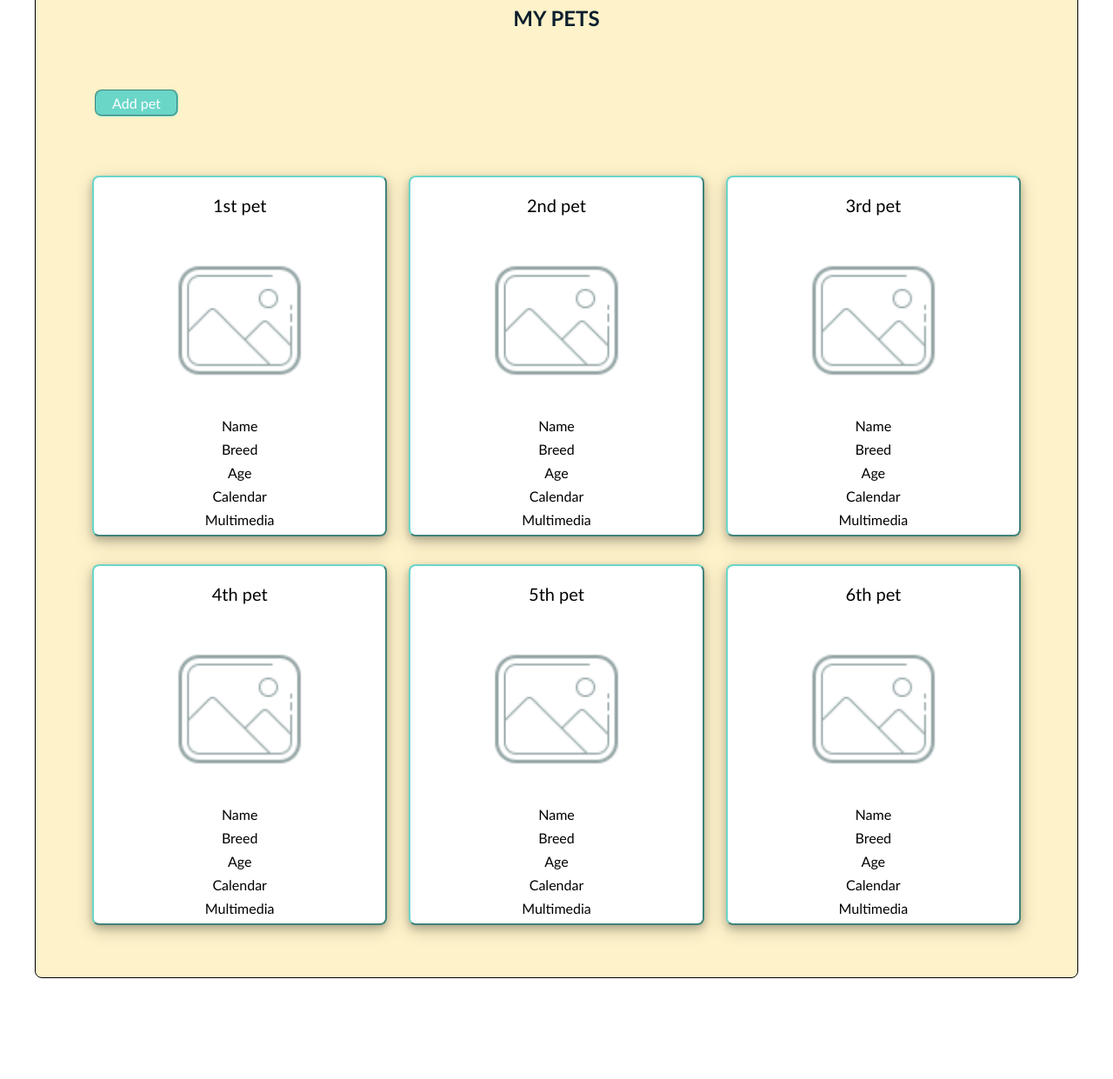
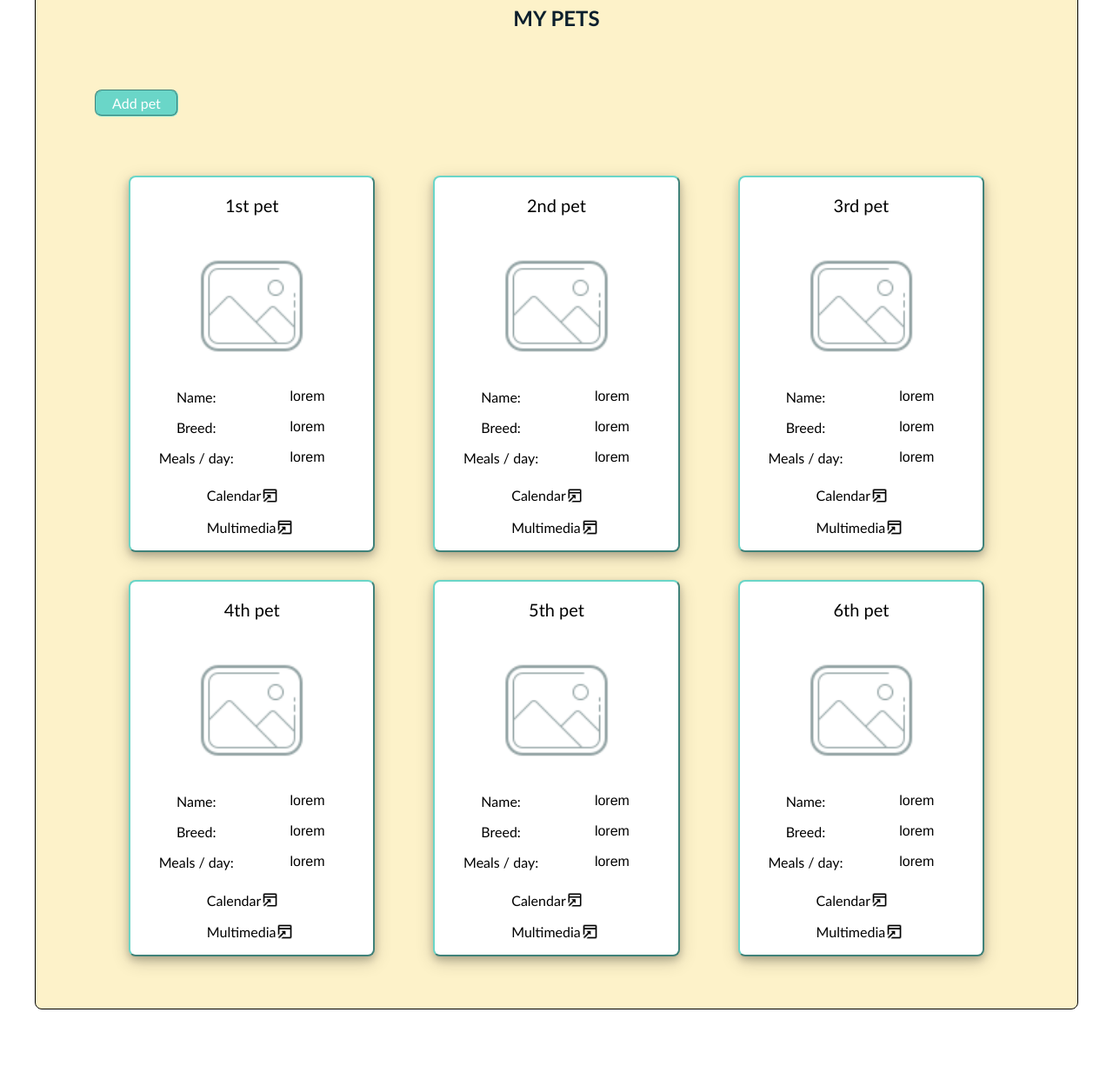
Before and after one commit to radu781/Pet-Smart-Manager, a PHP site: page /mypets.html in a window 1280 px wide. Shown: the part 272-1513 px from the top of the page at 87% size. Before the commit the page ends 1397 px from the top, so only its background shows below. Run offline with PHP 8.4, Linux system fonts and the light colour scheme.

Commit message:
Update mypets

```diff
--- a/mypets.html
+++ b/mypets.html
@@ -57,68 +57,109 @@
                 <div class="photo_container">
                     <img class="pet_photo" src="resources/nopicture.png">
                 </div>
-                <p class="pet_field">Name</p>
-                <p class="pet_field">Breed</p>
-                <p class="pet_field">Age</p>
-                <p class="pet_field"><a href="calendar.html" class="link for_pet">Calendar</a></p>
-                <p class="pet_field"><a href="multimedia.html" class="link for_pet">Multimedia</a></p>
+                <p class="pet_field">Name:</p>
+                <p class="pet_field_output">lorem</p>
+                <p class="pet_field">Breed:</p>
+                <p class="pet_field_output">lorem</p>
+                <p class="pet_field">Meals / day:</p>
+                <p class="pet_field_output">lorem</p>
+                <section class="pet_links">
+                    <p class="pet_field with_link"><a href="calendar.html" class="link for_pet">Calendar</a><img
+                            class="new_page" src="resources/newpage.png"></p>
+                    <p class="pet_field with_link"><a href="multimedia.html" class="link for_pet">Multimedia</a><img
+                            class="new_page" src="resources/newpage.png"></p>
+                </section>
             </div>
             <div class="pet">
                 <h3 class="pet_name">2nd pet</h3>
                 <div class="photo_container">
                     <img class="pet_photo" src="resources/nopicture.png">
                 </div>
-                <p class="pet_field">Name</p>
-                <p class="pet_field">Breed</p>
-                <p class="pet_field">Age</p>
-                <p class="pet_field"><a href="calendar.html" class="link for_pet">Calendar</a></p>
-                <p class="pet_field"><a href="multimedia.html" class="link for_pet">Multimedia</a></p>
+                <p class="pet_field">Name:</p>
+                <p class="pet_field_output">lorem</p>
+                <p class="pet_field">Breed:</p>
+                <p class="pet_field_output">lorem</p>
+                <p class="pet_field">Meals / day:</p>
+                <p class="pet_field_output">lorem</p>
+                <section class="pet_links">
+                    <p class="pet_field with_link"><a href="calendar.html" class="link for_pet">Calendar</a><img
+                            class="new_page" src="resources/newpage.png"></p>
+                    <p class="pet_field with_link"><a href="multimedia.html" class="link for_pet">Multimedia</a><img
+                            class="new_page" src="resources/newpage.png"></p>
+                </section>
             </div>
             <div class="pet">
                 <h3 class="pet_name">3rd pet</h3>
                 <div class="photo_container">
                     <img class="pet_photo" src="resources/nopicture.png">
                 </div>
-                <p class="pet_field">Name</p>
-                <p class="pet_field">Breed</p>
-                <p class="pet_field">Age</p>
-                <p class="pet_field"><a href="calendar.html" class="link for_pet">Calendar</a></p>
-                <p class="pet_field"><a href="multimedia.html" class="link for_pet">Multimedia</a></p>
+                <p class="pet_field">Name:</p>
+                <p class="pet_field_output">lorem</p>
+                <p class="pet_field">Breed:</p>
+                <p class="pet_field_output">lorem</p>
+                <p class="pet_field">Meals / day:</p>
+                <p class="pet_field_output">lorem</p>
+                <section class="pet_links">
+                    <p class="pet_field with_link"><a href="calendar.html" class="link for_pet">Calendar</a><img
+                            class="new_page" src="resources/newpage.png"></p>
+                    <p class="pet_field with_link"><a href="multimedia.html" class="link for_pet">Multimedia</a><img
+                            class="new_page" src="resources/newpage.png"></p>
+                </section>
             </div>
             <div class="pet">
                 <h3 class="pet_name">4th pet</h3>
                 <div class="photo_container">
                     <img class="pet_photo" src="resources/nopicture.png">
                 </div>
-                <p class="pet_field">Name</p>
-                <p class="pet_field">Breed</p>
-                <p class="pet_field">Age</p>
-                <p class="pet_field"><a href="calendar.html" class="link for_pet">Calendar</a></p>
-                <p class="pet_field"><a href="multimedia.html" class="link for_pet">Multimedia</a></p>
+                <p class="pet_field">Name:</p>
+                <p class="pet_field_output">lorem</p>
+                <p class="pet_field">Breed:</p>
+                <p class="pet_field_output">lorem</p>
+                <p class="pet_field">Meals / day:</p>
+                <p class="pet_field_output">lorem</p>
+                <section class="pet_links">
+                    <p class="pet_field with_link"><a href="calendar.html" class="link for_pet">Calendar</a><img
+                            class="new_page" src="resources/newpage.png"></p>
+                    <p class="pet_field with_link"><a href="multimedia.html" class="link for_pet">Multimedia</a><img
+                            class="new_page" src="resources/newpage.png"></p>
+                </section>
             </div>
             <div class="pet">
                 <h3 class="pet_name">5th pet</h3>
                 <div class="photo_container">
                     <img class="pet_photo" src="resources/nopicture.png">
                 </div>
-                <p class="pet_field">Name</p>
-                <p class="pet_field">Breed</p>
-                <p class="pet_field">Age</p>
-                <p class="pet_field"><a href="calendar.html" class="link for_pet">Calendar</a></p>
-                <p class="pet_field"><a href="multimedia.html" class="link for_pet">Multimedia</a></p>
+                <p class="pet_field">Name:</p>
+                <p class="pet_field_output">lorem</p>
+                <p class="pet_field">Breed:</p>
+                <p class="pet_field_output">lorem</p>
+                <p class="pet_field">Meals / day:</p>
+                <p class="pet_field_output">lorem</p>
+                <section class="pet_links">
+                    <p class="pet_field with_link"><a href="calendar.html" class="link for_pet">Calendar</a><img
+                            class="new_page" src="resources/newpage.png"></p>
+                    <p class="pet_field with_link"><a href="multimedia.html" class="link for_pet">Multimedia</a><img
+                            class="new_page" src="resources/newpage.png"></p>
+                </section>
             </div>
             <div class="pet">
                 <h3 class="pet_name">6th pet</h3>
                 <div class="photo_container">
                     <img class="pet_photo" src="resources/nopicture.png">
                 </div>
-                <p class="pet_field">Name</p>
-                <p class="pet_field">Breed</p>
-                <p class="pet_field">Age</p>
-                <p class="pet_field"><a href="calendar.html" class="link for_pet">Calendar</a></p>
-                <p class="pet_field"><a href="multimedia.html" class="link for_pet">Multimedia</a></p>
+                <p class="pet_field">Name:</p>
+                <p class="pet_field_output">lorem</p>
+                <p class="pet_field">Breed:</p>
+                <p class="pet_field_output">lorem</p>
+                <p class="pet_field">Meals / day:</p>
+                <p class="pet_field_output">lorem</p>
+                <section class="pet_links">
+                    <p class="pet_field with_link"><a href="calendar.html" class="link for_pet">Calendar</a><img
+                            class="new_page" src="resources/newpage.png"></p>
+                    <p class="pet_field with_link"><a href="multimedia.html" class="link for_pet">Multimedia</a><img
+                            class="new_page" src="resources/newpage.png"></p>
+                </section>
             </div>
-            <!--more pets-->
         </div>
     </div>
 
--- a/styles/sofron.css
+++ b/styles/sofron.css
@@ -70,21 +70,31 @@ div.pets{
     row-gap: 4vh;
 }
 div.pet{
-    flex-basis: 30%; /* only 3 items per row */
+    flex-basis: 25%; /* only 3 items per row */
 
     border: 0.15rem outset var(--lightgreen);
     border-radius: 0.5rem;
     background-color: white;
     box-shadow: 0 4px 8px 0 rgba(0, 0, 0, 0.2), 0 6px 20px 0 rgba(0, 0, 0, 0.19);
     text-align: center;
+
+    display: flex;
+    flex-direction: row;
+    flex-wrap: wrap;
+    justify-content: center;
+    align-items: center;
 }
 div.pet:hover{
-    transform: scale(1.05);
-    transition: 250ms;
+    outline: 0.15rem outset var(--lightgreen);
 }
 h3.pet_name{
     margin: 2.5vh;
     font-size: 1.25rem;
+
+    flex-basis: 100%;
+}
+div.photo_container{
+    flex-basis: 100%;
 }
 img.pet_photo{
     width: 60%;
@@ -92,10 +102,57 @@ img.pet_photo{
 }
 p.pet_field{
     margin: 1vh;
+    display: flex;
+    justify-content: center;
+    align-items: center;
+    flex-wrap: wrap;
+    flex-basis: 40%;
+}
+p.pet_field_output{
+    font-family:'Franklin Gothic Medium', 'Arial Narrow', Arial, sans-serif;
+    margin: 1vh;
+    position: relative;
+    display: flex;
+    justify-content: center;
+    align-items: center;
+    flex-wrap: wrap;
+    flex-basis: 40%;
+}
+section.pet_links{
+    display: block;
+}
+p.pet_field.with_link{
+    margin: 2vh;
+    position: relative;
+    flex-basis: 0;
+
+    display: flex;
+    flex-direction: row;
+    flex-wrap: nowrap;
+    justify-content: left;
 }
 a.link{
     text-decoration: none;
     color: black;
+}
+a.link.for_pet::after{
+    content: '';
+    position: absolute;
+    bottom: -5px;
+    display: block;
+    background-color: var(--lightgreen);
+    height: 5px;
+    width: 0%;
+    transition: all 750ms ease-out;
+
+}
+a.link.for_pet:hover::after{
+    opacity: 1;
+    width: 100%;
+}
+img.new_page{
+    width: 20%;
+    height: 20%;
 }
 
 
@@ -138,16 +195,16 @@ h3.group_name{
 
 
 /* responsive design */
-@media (max-width:700px){
+@media (max-width:950px){
     div.main-content{
         margin-left: 2.5vh;
         margin-right: 2.5vh;
     }
     div.pet{
-        flex-basis: 45.5%;
+        flex-basis: 37.5%;
     }
 }
-@media (max-width:500px){
+@media (max-width:525px){
     div.main-content{
         margin-left: 1.25vh;
         margin-right: 1.25vh;
```
Also changed, not shown: resources/newpage.png (added).
